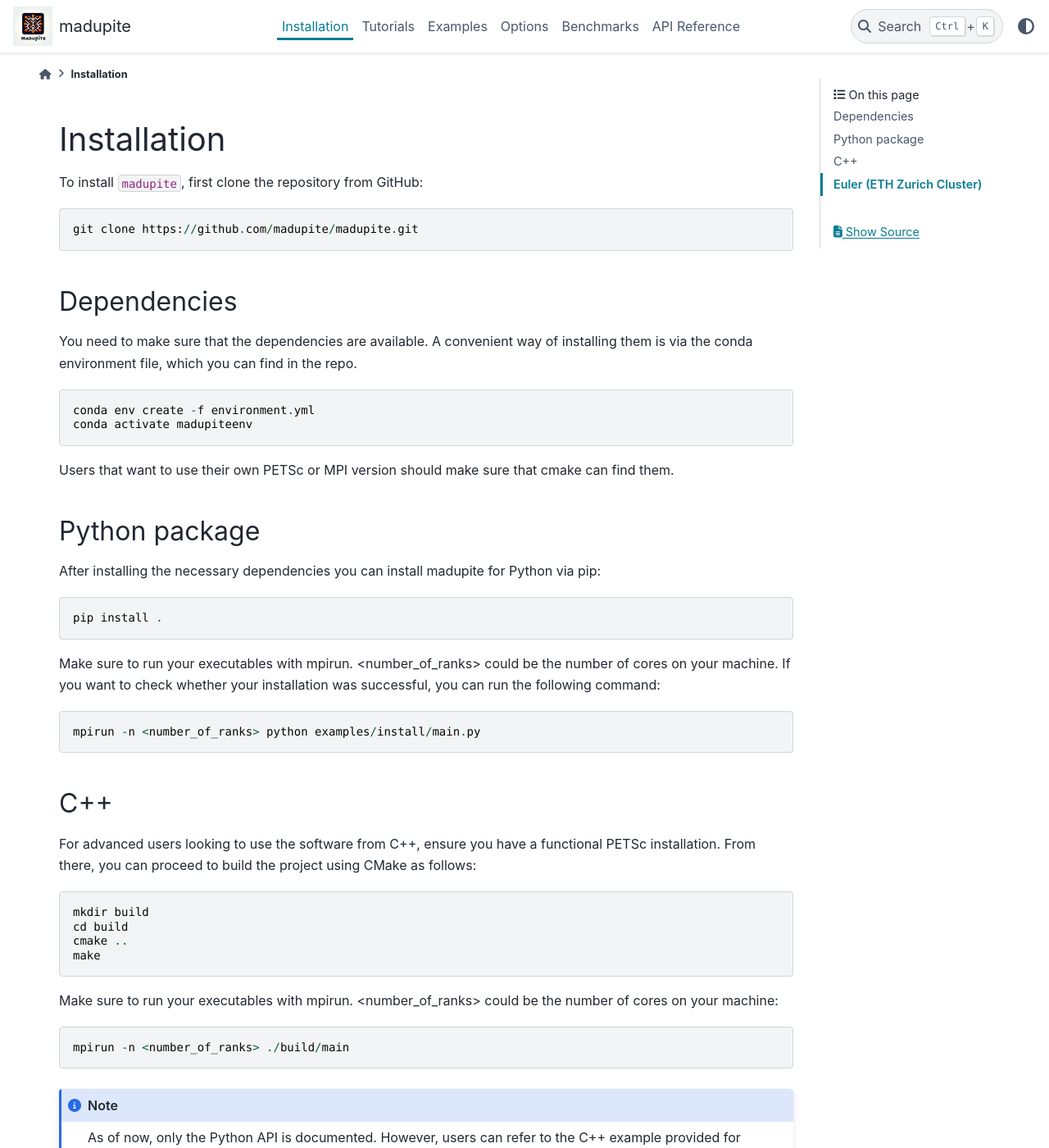
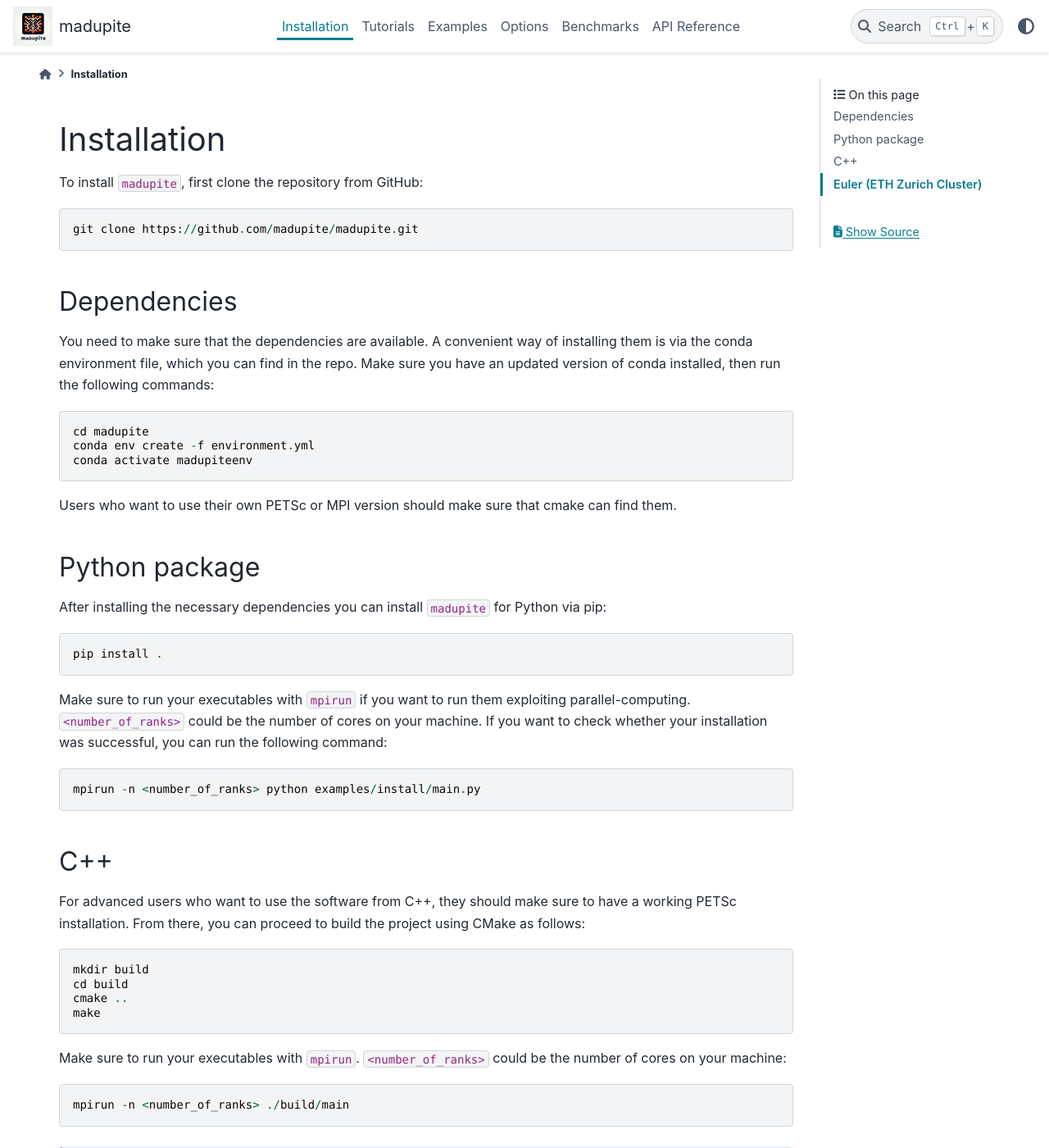
Before and after one commit to madupite/madupite, a Sphinx documentation site: the page built from docs/install.rst, in a window 1280 px wide and 1400 px high. Shown: the whole window at 82% size. Built offline with Sphinx 7.4.7 and the PyData theme 0.15.4, drawn with Linux system fonts in a browser that asks for light colours; some of the changed text lies outside the part shown.

Commit message:
some corrections on documentation for tutorials installation and index

```diff
--- a/docs/index.rst
+++ b/docs/index.rst
@@ -1,7 +1,7 @@
 Welcome to madupite's documentation!
 ======================================
-``madupite`` is a python package for solving large-scale **Ma**\ rkov decision processes (MDP) using **d**\ istrib\ **u**\ ted inexact **p**\ olicy **ite**\ ration `(iPI) <https://arxiv.org/pdf/2211.04299>`_. The library is written in C++ and uses distributed sparse linear solvers from `PETSc <https://petsc.org/>`_.
-
+``madupite`` is a Python package for solving large-scale **Ma**\ rkov decision processes (MDP) using **d**\ istrib\ **u**\ ted inexact **p**\ olicy **ite**\ ration `(iPI) <https://arxiv.org/pdf/2211.04299>`_. The library is written in C++ and uses distributed sparse linear solvers from `PETSc <https://petsc.org/>`_.
+And, in case you did not know, madupite is also the name of a volcanic rock!
 
 .. toctree::
    :maxdepth: 2
--- a/docs/install.rst
+++ b/docs/install.rst
@@ -12,24 +12,25 @@ To install ``madupite``, first clone the repository from GitHub:
  Dependencies
 --------------
 
-You need to make sure that the dependencies are available. A convenient way of installing them is via the conda environment file, which you can find in the repo.
+You need to make sure that the dependencies are available. A convenient way of installing them is via the conda environment file, which you can find in the repo. Make sure you have an updated version of conda installed, then run the following commands:
 ::
 
+   cd madupite
    conda env create -f environment.yml
    conda activate madupiteenv
 
-Users that want to use their own PETSc or MPI version should make sure that cmake can find them.
+Users who want to use their own PETSc or MPI version should make sure that cmake can find them.
 
 ----------------
  Python package
 ----------------
 
-After installing the necessary dependencies you can install madupite for Python via pip:
+After installing the necessary dependencies you can install ``madupite`` for Python via pip:
 ::
 
    pip install .
 
-Make sure to run your executables with mpirun. <number_of_ranks> could be the number of cores on your machine. If you want to check whether your installation was successful, you can run the following command:
+Make sure to run your executables with ``mpirun`` if you want to run them exploiting parallel-computing. ``<number_of_ranks>`` could be the number of cores on your machine. If you want to check whether your installation was successful, you can run the following command:
 ::
 
    mpirun -n <number_of_ranks> python examples/install/main.py
@@ -37,7 +38,7 @@ Make sure to run your executables with mpirun. <number_of_ranks> could be the nu
 ---------------
  C++
 ---------------
-For advanced users looking to use the software from C++, ensure you have a functional PETSc installation. From there, you can proceed to build the project using CMake as follows:
+For advanced users who want to use the software from C++, they should make sure to have a working PETSc installation. From there, you can proceed to build the project using CMake as follows:
 ::
 
    mkdir build
```
Also changed, not shown: other parts of docs/install.rst (+2 -2 lines), docs/tutorial.rst (+42 -13 lines).
